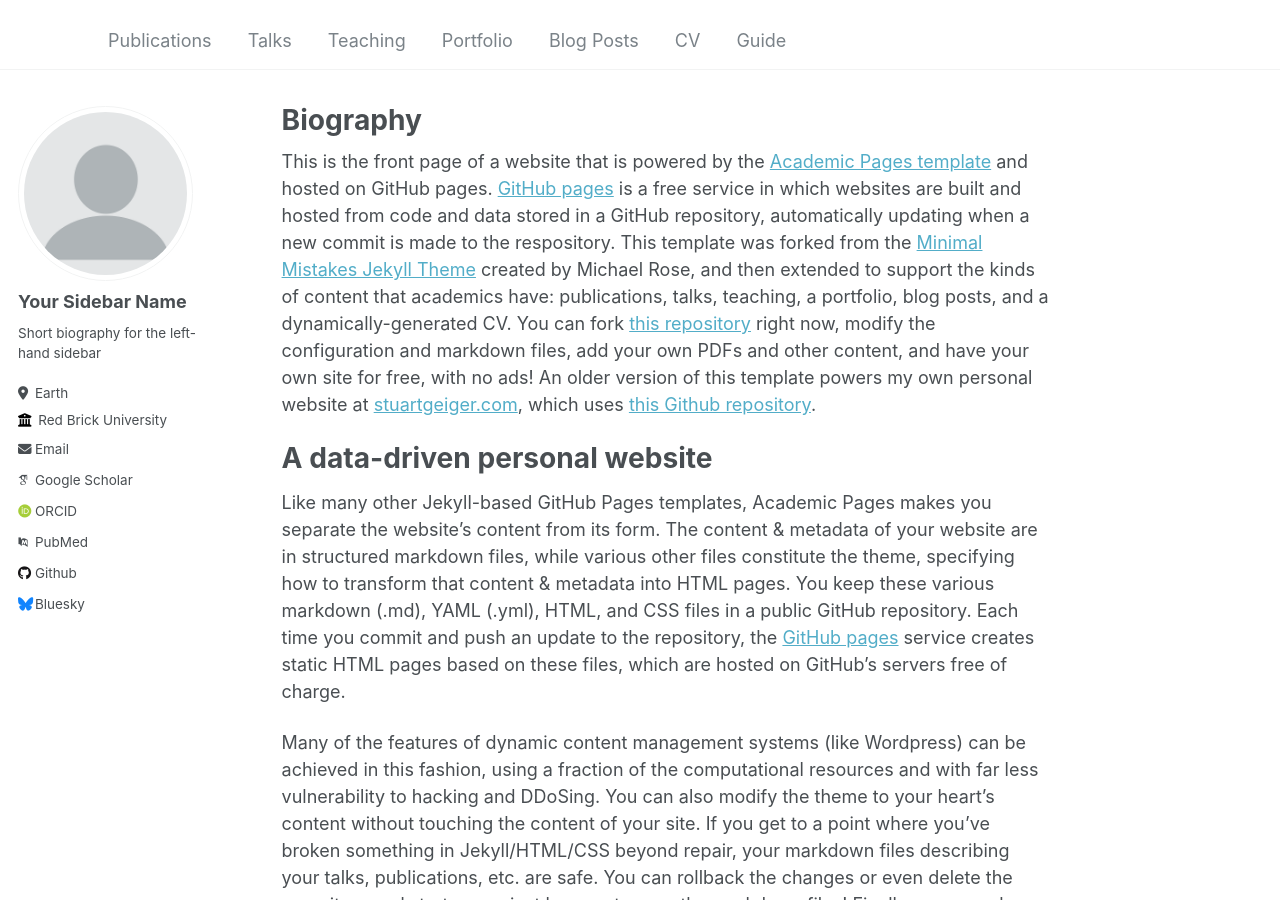
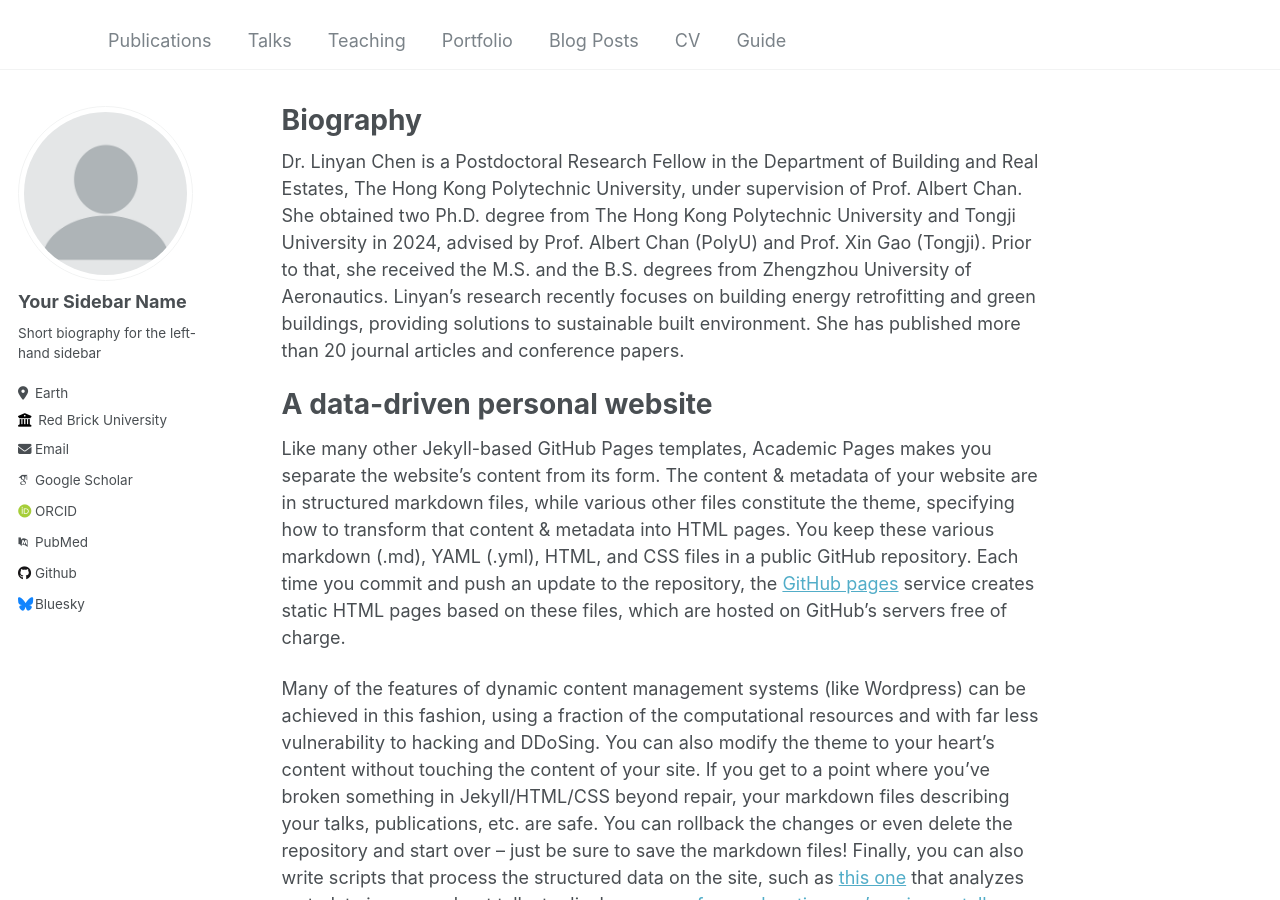
Before and after one commit to LynnChen1/LinyanChen, a Jekyll site: the page built from _pages/about.md, in a window 1280 px wide and 900 px high. Built offline with Jekyll 4.4.1, drawn with Linux system fonts in a browser that asks for light colours; some web fonts are replaced.

Commit message:
Update about.md

```diff
--- a/_pages/about.md
+++ b/_pages/about.md
@@ -7,7 +7,8 @@ redirect_from:
   - /about.html
 ---
 
-This is the front page of a website that is powered by the [Academic Pages template](https://github.com/academicpages/academicpages.github.io) and hosted on GitHub pages. [GitHub pages](https://pages.github.com) is a free service in which websites are built and hosted from code and data stored in a GitHub repository, automatically updating when a new commit is made to the respository. This template was forked from the [Minimal Mistakes Jekyll Theme](https://mmistakes.github.io/minimal-mistakes/) created by Michael Rose, and then extended to support the kinds of content that academics have: publications, talks, teaching, a portfolio, blog posts, and a dynamically-generated CV. You can fork [this repository](https://github.com/academicpages/academicpages.github.io) right now, modify the configuration and markdown files, add your own PDFs and other content, and have your own site for free, with no ads! An older version of this template powers my own personal website at [stuartgeiger.com](http://stuartgeiger.com), which uses [this Github repository](https://github.com/staeiou/staeiou.github.io).
+Dr. Linyan Chen is a Postdoctoral Research Fellow in the Department of Building and Real Estates, The Hong Kong Polytechnic University, under supervision of Prof. Albert Chan. She obtained two Ph.D. degree from The Hong Kong Polytechnic University and Tongji University in 2024, advised by Prof. Albert Chan (PolyU) and Prof. Xin Gao (Tongji). Prior to that, she received the M.S. and the B.S. degrees from Zhengzhou University of Aeronautics. Linyan’s research recently focuses on building energy retrofitting and green buildings, providing solutions to sustainable built environment. She has published more than 20 journal articles and conference papers.
+
 
 A data-driven personal website
 ======
```
